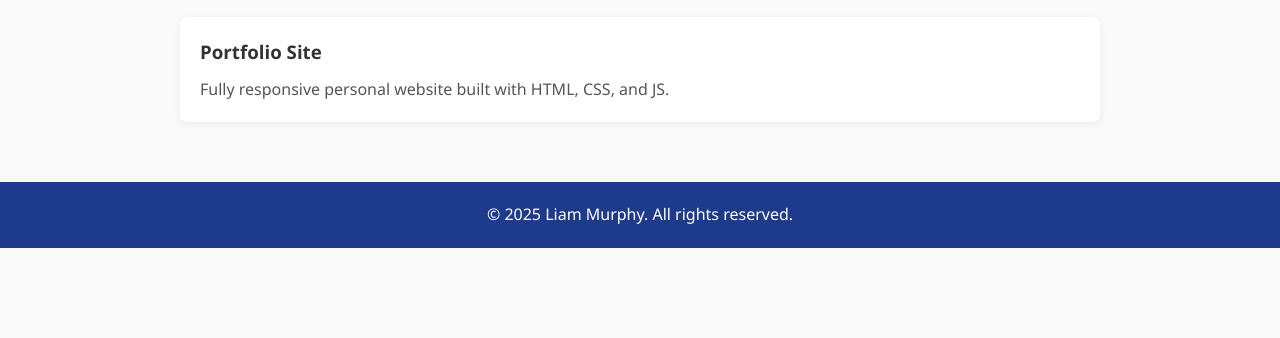
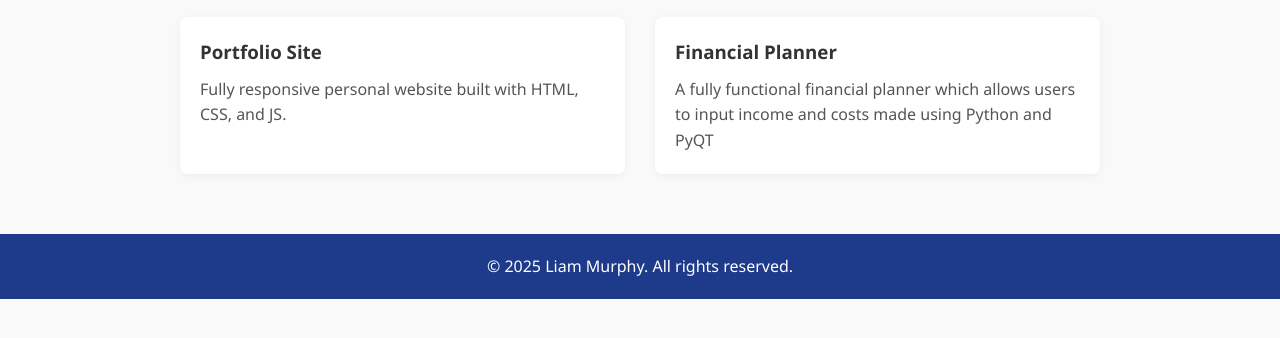
Before and after one commit to Smiley48134/Smiley48134.github.io, a plain HTML site: page projects.html in a window 1280 px wide. Shown: the part 190-528 px from the top of the page. Drawn offline with Linux system fonts and the light colour scheme.

Commit message:
Update projects.html

```diff
--- a/projects.html
+++ b/projects.html
@@ -45,6 +45,10 @@
                 <h3>Portfolio Site</h3>
                 <p>Fully responsive personal website built with HTML, CSS, and JS.</p>
             </div>
+            <div class="project-card">
+                <h3>Financial Planner</h3>
+                <p>A fully functional financial planner which allows users to input income and costs made using Python and PyQT</p>
+            </div>
         </section>
     </main>
 
```
